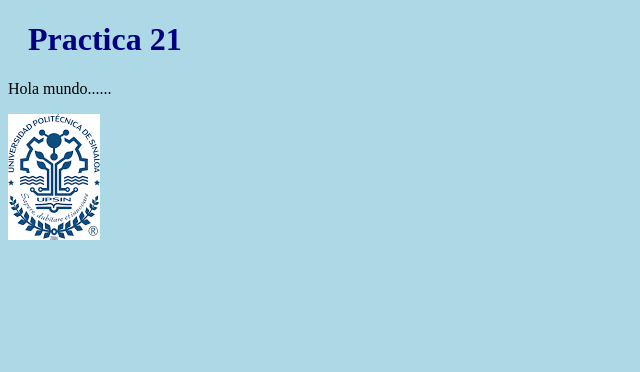
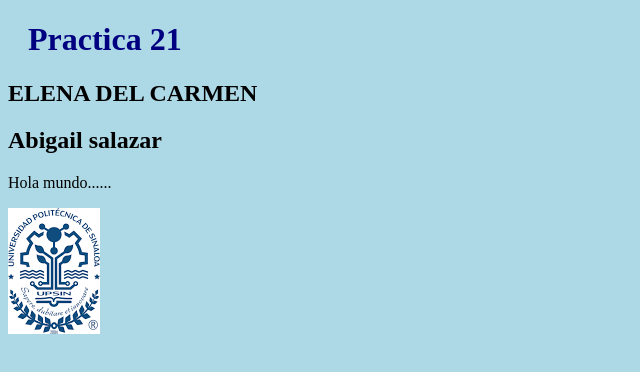
Before and after one commit to Elenacevallos/practica21, a plain HTML site: page index.html in a window 1280 px wide. Shown: the whole page, without its empty margins (0-640 px from the left). Drawn offline with Linux system fonts and the light colour scheme.

Commit message:
agregue un nombre

```diff
--- a/index.html
+++ b/index.html
@@ -8,6 +8,8 @@
 </head>
 <body>
     <h1>Practica 21</h1>
+    <h2>ELENA DEL CARMEN</h2>
+    <h2>Abigail salazar</h2>
     <p>Hola mundo......</p>
     <div><img src="img/logo.png"></div>
     <!-- Esto es un comentario-->
```
